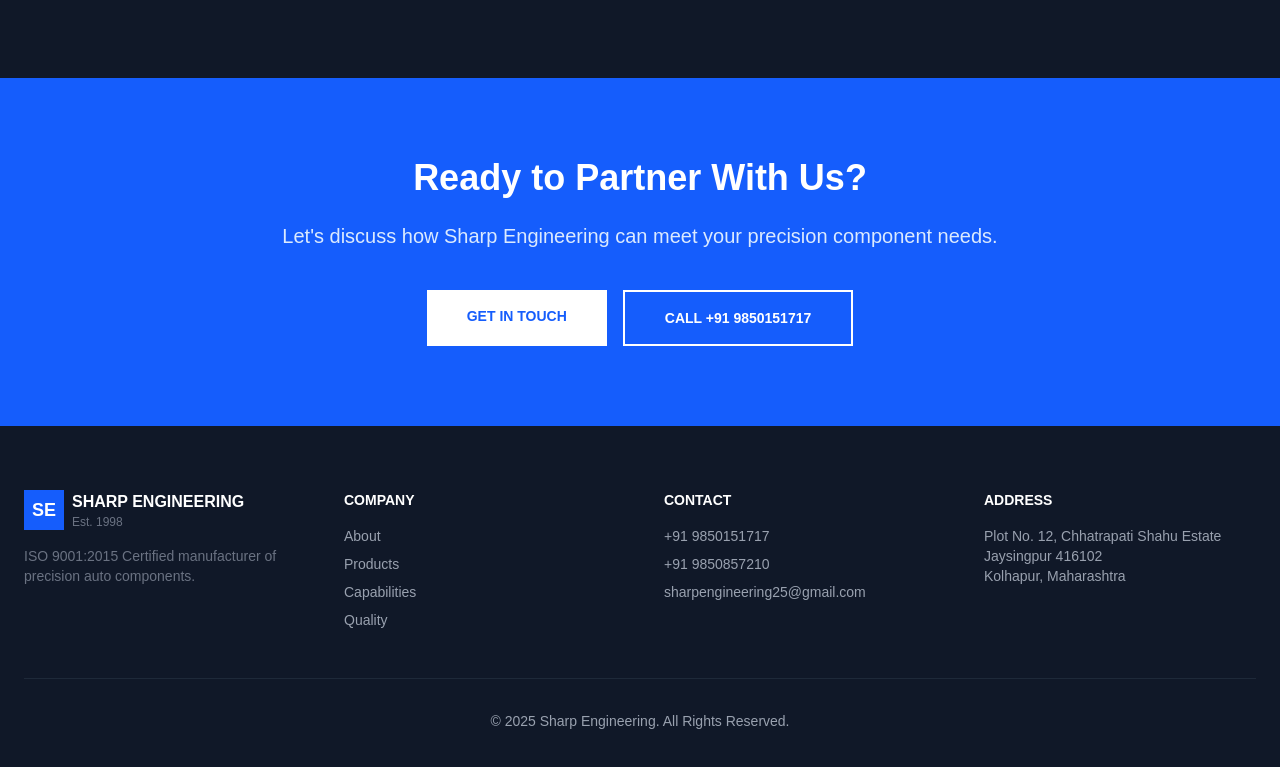
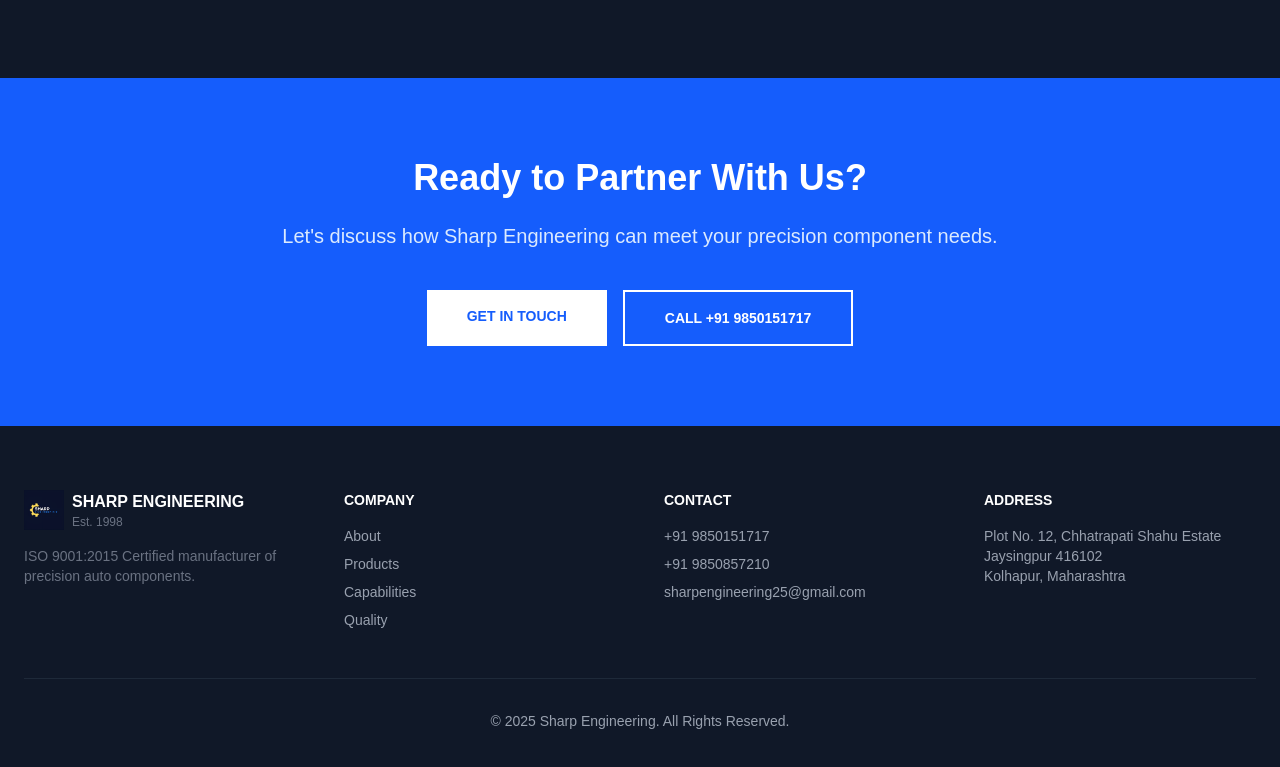
Before and after one commit to RohitKamble171012/SharpEngineering, a Next.js app: page /about in a window 1280 px wide. Shown: the part 3117-3884 px from the top of the page. Built offline with nearby package versions, Linux system fonts and the light colour scheme.

Commit message:
Replace logo placeholder with actual image

```diff
--- a/app/about/page.jsx
+++ b/app/about/page.jsx
@@ -277,9 +277,9 @@
           <div className="grid grid-cols-1 md:grid-cols-4 gap-12 mb-12">
             <div>
               <div className="flex items-center space-x-2 mb-4">
-                <div className="w-10 h-10 bg-blue-600 flex items-center justify-center">
-                  <span className="text-white font-bold text-lg">SE</span>
-                </div>
+                <div className="w-10 h-10 bg-cover flex items-center justify-center">
+                <img src="logo.png" alt="Sharp Engineering Logo" className="w-10 h-10 object-contain" />
+              </div>
                 <div>
                   <h3 className="font-bold text-white uppercase">Sharp Engineering</h3>
                   <p className="text-xs text-gray-500">Est. 1998</p>
```
